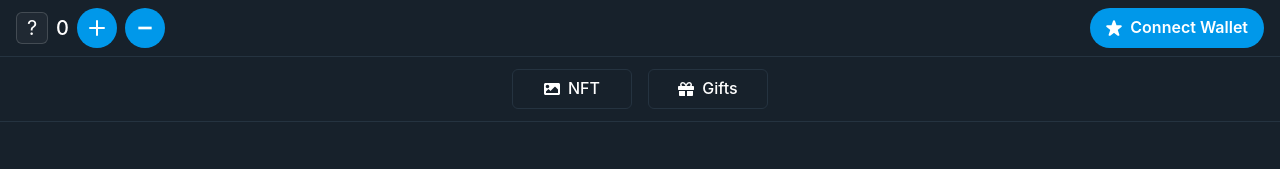
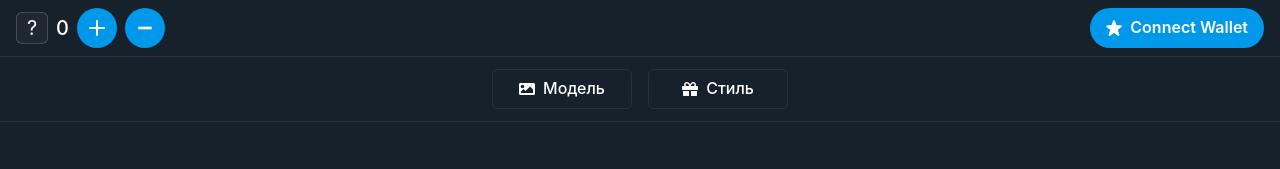
Before and after one commit to useriiefokrjkgjrkgkgkjkg/telegram-nft-marketplace, a Next.js app: page / in a window 1280 px wide. Shown: the top 169 px of the page. Built offline with nearby package versions, Linux system fonts and the light colour scheme.

Commit message:
Обновлен текст кнопок для выбора модели и стиля подарков

```diff
--- a/app/page.tsx
+++ b/app/page.tsx
@@ -153,7 +153,7 @@ export default function Home() {
         </HStack>
       </Box>
 
-      {/* Панель навигации */}
+      {/* Панель выбора модели и стиля */}
       <Box
         bg="#17212B"
         py={3}
@@ -176,12 +176,12 @@ export default function Home() {
             border="1px solid"
             borderColor="#253340"
             borderRadius="md"
-            width="120px"
+            width="140px"
             height="40px"
             px={3}
           >
             <FaImage size={16} />
-            <Text>NFT</Text>
+            <Text>Модель</Text>
           </Button>
           <Button
             variant="ghost"
@@ -197,12 +197,12 @@ export default function Home() {
             border="1px solid"
             borderColor="#253340"
             borderRadius="md"
-            width="120px"
+            width="140px"
             height="40px"
             px={3}
           >
             <FaGift size={16} />
-            <Text>Gifts</Text>
+            <Text>Стиль</Text>
           </Button>
         </HStack>
       </Box>
```
